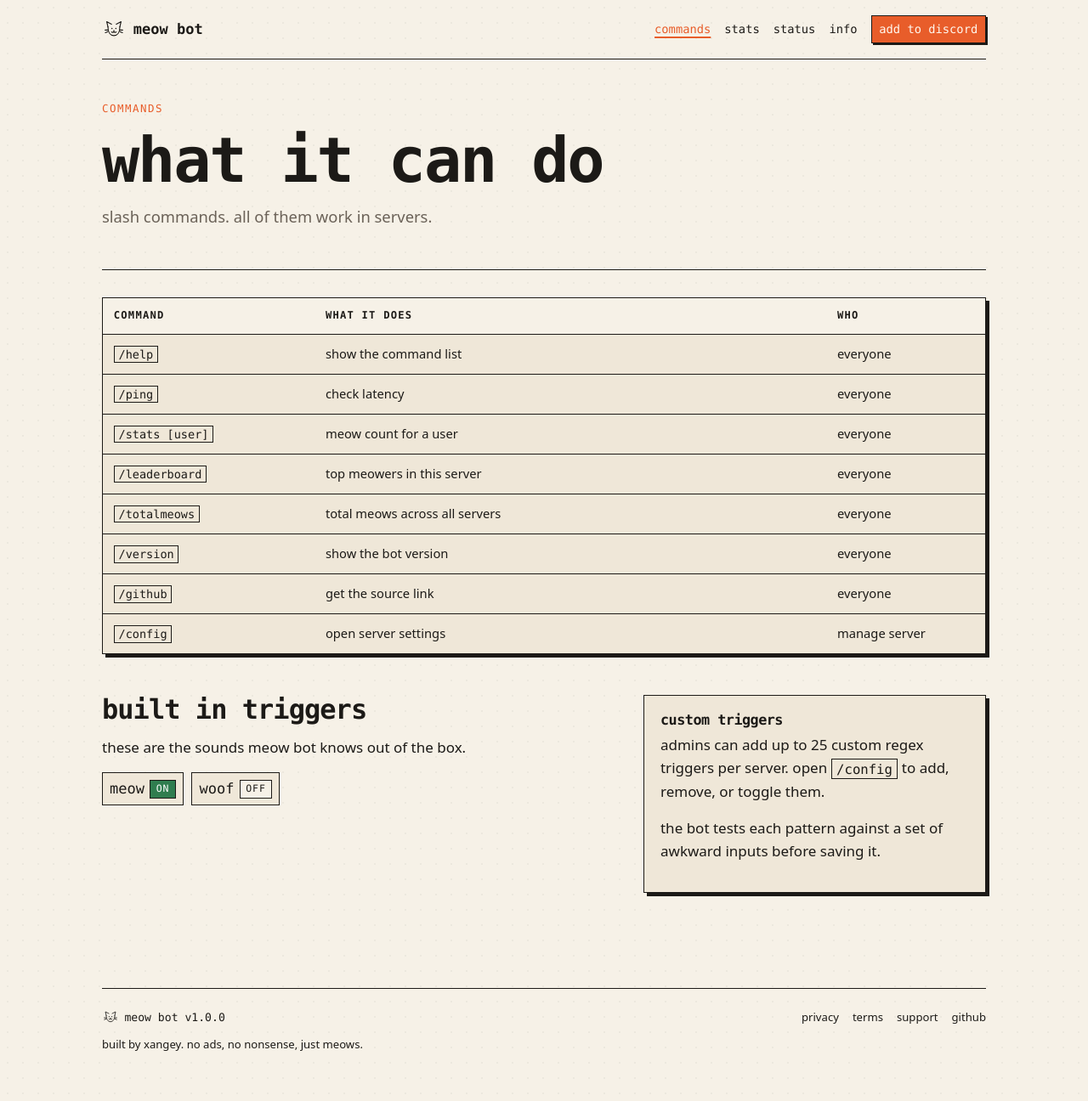
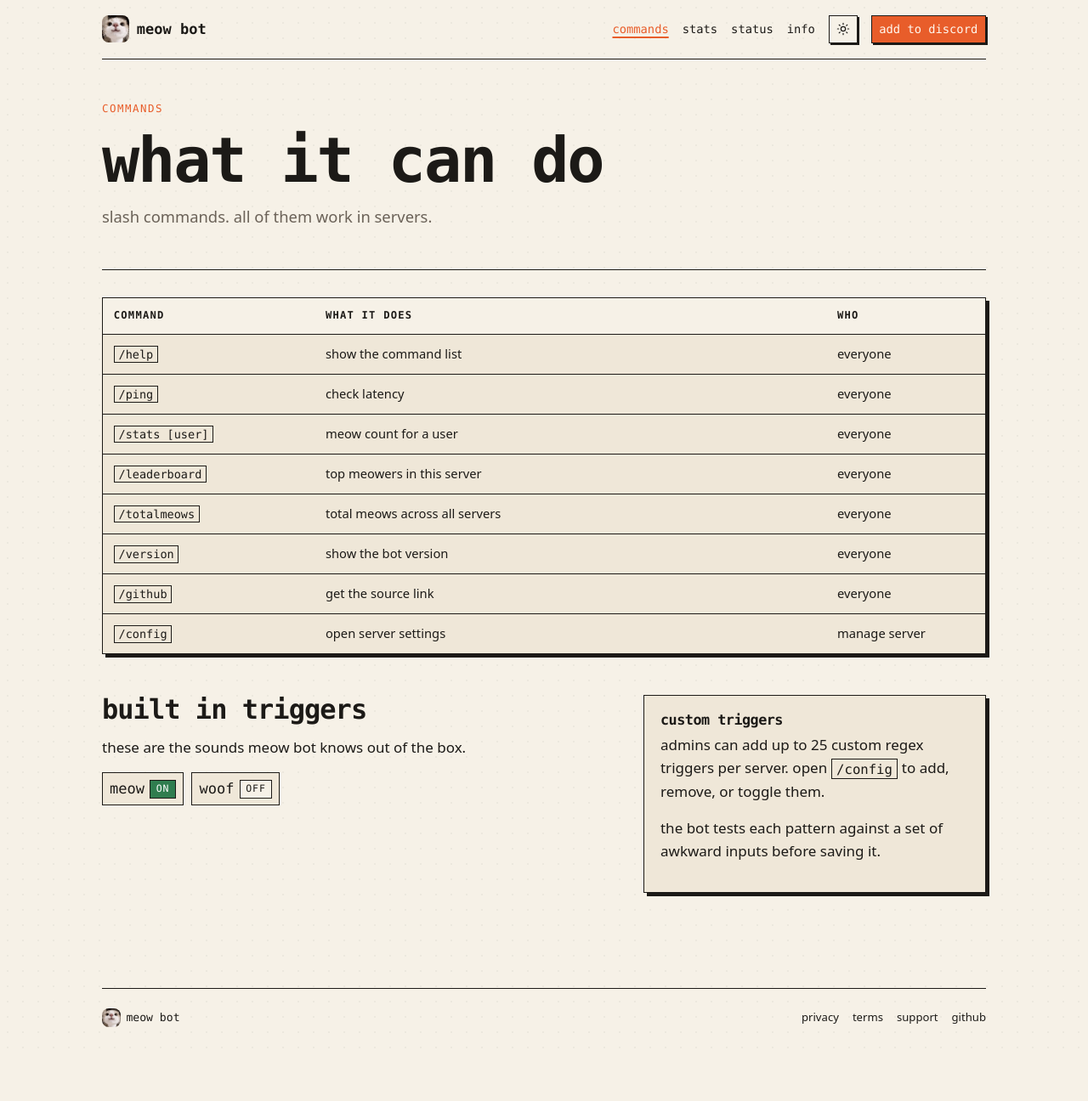
Before and after one commit to xangeyfun/Meow-Bot, a Flask app: page /commands in a window 1280 px wide. Shown: the whole page at 85% size. After the commit the page ends 1209 px from the top, so only its background shows below. Run offline with Flask 3, Linux system fonts and the light colour scheme.

Commit message:
Add theme toggle and profile picture to layout

```diff
--- a/templates/base.html
+++ b/templates/base.html
@@ -4,21 +4,22 @@
   <meta charset="utf-8">
   <meta name="viewport" content="width=device-width, initial-scale=1">
   <title>{% block title %}{{ bot_name }}{% endblock %}</title>
-  <meta name="description" content="{% block description %}a small discord bot that says meow.{% endblock %}">
+  <meta name="description" content="{% block description %}a discord bot that says meow.{% endblock %}">
   <link rel="canonical" href="{{ site_url }}{{ request.path }}">
   <meta property="og:title" content="{% block og_title %}{{ bot_name }}{% endblock %}">
-  <meta property="og:description" content="{% block og_description %}a small discord bot that says meow.{% endblock %}">
+  <meta property="og:description" content="{% block og_description %}a discord bot that says meow.{% endblock %}">
   <meta property="og:type" content="website">
   <meta property="og:url" content="{{ site_url }}{{ request.path }}">
   <meta property="og:image" content="{{ site_url }}/static/img/og.svg">
   <meta name="theme-color" content="#E85D2A">
-  <link rel="icon" type="image/svg+xml" href="{{ url_for('static', filename='img/favicon.svg') }}">
+  <link rel="icon" type="image/jpeg" href="{{ url_for('static', filename='img/pfp.jpg') }}">
+  <script src="{{ url_for('static', filename='js/theme.js') }}"></script>
   <link rel="stylesheet" href="{{ url_for('static', filename='css/style.css') }}">
 </head>
 <body>
   <header class="site-header">
     <a class="brand" href="{{ url_for('index') }}" aria-label="{{ bot_name }} home">
-      <img src="{{ url_for('static', filename='img/cat.svg') }}" alt="" width="28" height="28">
+      <img src="{{ url_for('static', filename='img/pfp.jpg') }}" alt="" width="32" height="32">
       <span>{{ bot_name }}</span>
     </a>
     <nav class="site-nav" aria-label="main">
@@ -26,6 +27,15 @@
       <a href="{{ url_for('stats_page') }}" {% if page == 'stats' %}aria-current="page"{% endif %}>stats</a>
       <a href="{{ url_for('status_page') }}" {% if page == 'status' %}aria-current="page"{% endif %}>status</a>
       <a href="{{ url_for('info_page') }}" {% if page == 'info' %}aria-current="page"{% endif %}>info</a>
+      <button class="theme-toggle" type="button" data-theme-toggle aria-label="switch to dark mode" title="switch theme">
+        <svg class="icon-sun" viewBox="0 0 24 24" aria-hidden="true">
+          <circle cx="12" cy="12" r="4"></circle>
+          <path d="M12 2v2M12 20v2M4.9 4.9l1.4 1.4M17.7 17.7l1.4 1.4M2 12h2M20 12h2M4.9 19.1l1.4-1.4M17.7 6.3l1.4-1.4"></path>
+        </svg>
+        <svg class="icon-moon" viewBox="0 0 24 24" aria-hidden="true">
+          <path d="M20 15.5A8.5 8.5 0 0 1 8.5 4 8.5 8.5 0 1 0 20 15.5Z"></path>
+        </svg>
+      </button>
       <a class="nav-invite" href="{{ invite_url }}">add to discord</a>
     </nav>
   </header>
@@ -36,8 +46,8 @@
 
   <footer class="site-footer">
     <div class="footer-left">
-      <img src="{{ url_for('static', filename='img/cat.svg') }}" alt="" width="20" height="20">
-      <span>{{ bot_name }} v{{ version }}</span>
+      <img src="{{ url_for('static', filename='img/pfp.jpg') }}" alt="" width="22" height="22">
+      <span>{{ bot_name }}</span>
     </div>
     <nav class="footer-nav" aria-label="footer">
       <a href="{{ url_for('privacy_page') }}">privacy</a>
@@ -45,7 +55,6 @@
       <a href="{{ url_for('support_page') }}">support</a>
       <a href="{{ github_url }}">github</a>
     </nav>
-    <p class="footer-note">built by xangey. no ads, no nonsense, just meows.</p>
   </footer>
 
   <script src="{{ url_for('static', filename='js/main.js') }}" defer></script>
```
